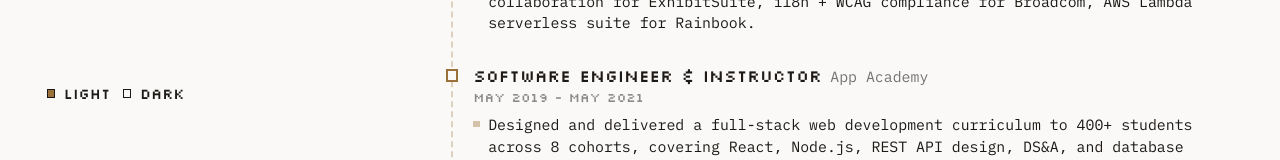
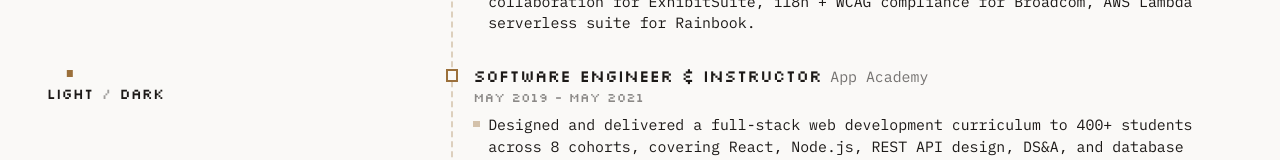
Before and after one commit to ahrampy/ahrampy, a Preact app: page / in a window 1280 px wide. Shown: the part 632-792 px from the top of the page. Built offline with nearby package versions, Linux system fonts and the light colour scheme.

Commit message:
update mode toggle

```diff
--- a/src/components/SchemeSelector.tsx
+++ b/src/components/SchemeSelector.tsx
@@ -8,14 +8,15 @@ export const SchemeSelector = ({
 	setUseDark: (useDark: boolean) => void;
 }) => {
 	return (
-		<div className={`flex gap-1 font-pixel text-sm transition-opacity duration-1000 ${show ? 'opacity-100' : 'opacity-0'}`}>
-			<button className='flex items-center gap-2 p-1' onClick={() => setUseDark(false)}>
-				<div className={`h-2 w-2 border border-secondary dark:border-primary ${!useDark && 'bg-accent'}`} />
-				<p>light</p>
+		<div className={`flex items-center gap-1 font-pixel text-sm transition-opacity duration-1000 ${show ? 'opacity-100' : 'opacity-0'}`}>
+			<button className='relative p-1' onClick={() => setUseDark(false)}>
+				{!useDark && <div className='absolute -top-2 left-1/2 h-1.5 w-1.5 -translate-x-1/2 bg-accent' />}
+				light
 			</button>
-			<button className='flex items-center gap-2 p-1' onClick={() => setUseDark(true)}>
-				<div className={`h-2 w-2 border border-secondary dark:border-primary ${useDark && 'bg-accent'}`} />
-				<p>dark</p>
+			<span className='opacity-40'>/</span>
+			<button className='relative p-1' onClick={() => setUseDark(true)}>
+				dark
+				{useDark && <div className='absolute -bottom-2 left-1/2 h-1.5 w-1.5 -translate-x-1/2 bg-accent' />}
 			</button>
 		</div>
 	);
```
